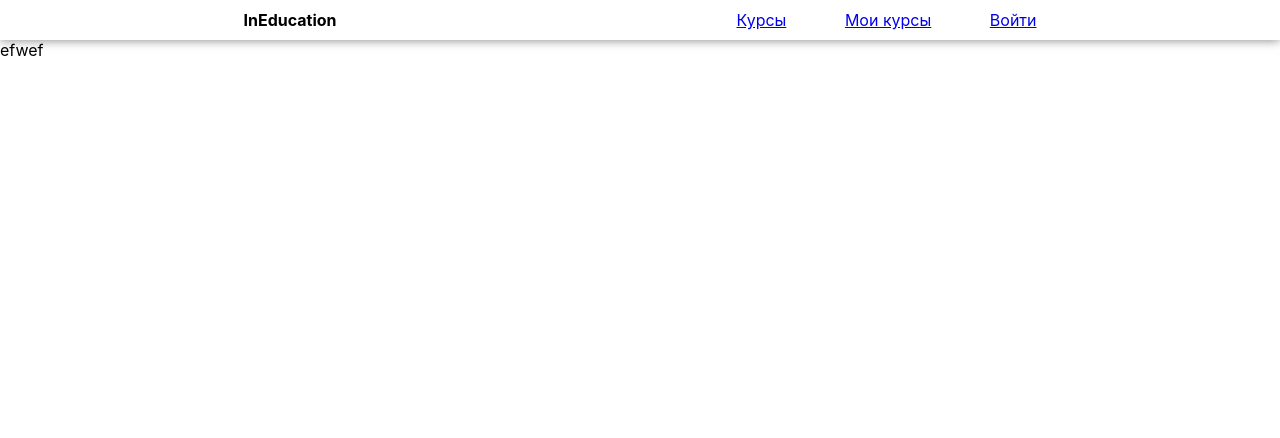
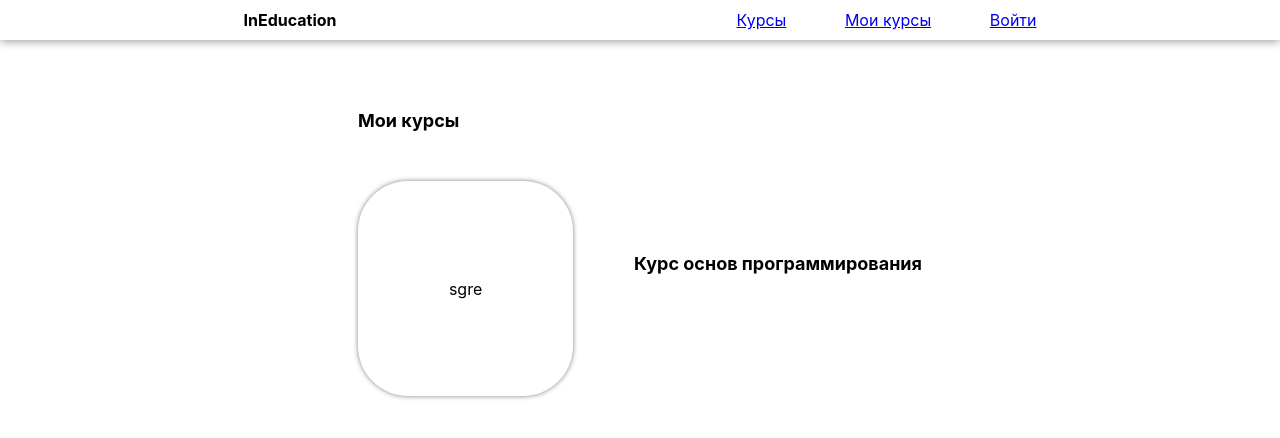
Before and after one commit to mrmainly/UgandaPower, a React (Create React App) app: page /MyCourses in a window 1280 px wide. Shown: the top 438 px of the page. Built offline with nearby package versions, Linux system fonts and the light colour scheme.

Commit message:
я сделал мои курсы

```diff
--- /dev/null
+++ b/src/components/myCoursesFolder/CoursesBody.js
@@ -0,0 +1,48 @@
+import React from "react";
+import styled from "styled-components";
+import { CoursesDiv } from "../../styled";
+
+const MainBody = styled.div`
+  display: flex;
+  justify-content: center;
+  align-items: flex-start;
+  flex-direction: column;
+  margin-top: 70px;
+`;
+const Div = styled.div`
+  display: flex;
+  justify-content: center;
+  align-items: center;
+  flex-direction: row;
+`;
+
+const Text = styled.p`
+  font-size: 18px;
+  font-weight: bold;
+  margin-left: 61px;
+`;
+
+const P = styled.div`
+  display: flex;
+  font-size: 18px;
+  font-weight: bold;
+`;
+const DivText = styled.div`
+  display: flex;
+  justify-content: flex-start;
+`;
+const CoursesBody = () => {
+  return (
+    <MainBody>
+      <DivText>
+        <P>Мои курсы</P>
+      </DivText>
+      <Div>
+        <CoursesDiv>sgre</CoursesDiv>
+        <Text>Курс основ программирования </Text>
+      </Div>
+    </MainBody>
+  );
+};
+
+export default CoursesBody;
--- a/src/pages/myCourses.js
+++ b/src/pages/myCourses.js
@@ -1,7 +1,22 @@
 import React from "react";
 import Layout from "../components/header/LayoutHeader";
+import styled from "styled-components";
+import CoursesBody from "../components/myCoursesFolder/CoursesBody";
+
+const MainDiv = styled.div`
+  display: flex;
+  justify-content: center;
+  align-items: center;
+`;
+
 const myCourses = () => {
-  return <Layout>efwef</Layout>;
+  return (
+    <Layout>
+      <MainDiv>
+        <CoursesBody />
+      </MainDiv>
+    </Layout>
+  );
 };
 
 export default myCourses;
--- a/src/styled.js
+++ b/src/styled.js
@@ -5,3 +5,15 @@ export const Text = styled.a`
   color: #000000;
   cursor: pointer;
 `;
+
+export const CoursesDiv = styled.div`
+  box-shadow: 0 0 5px rgba(0, 0, 0, 0.5);
+  width: 215px;
+  height: 215px;
+  background: #ffffff;
+  border-radius: 50px;
+  display: flex;
+  justify-content: center;
+  align-items: center;
+  margin-top: 50px;
+`;
```
